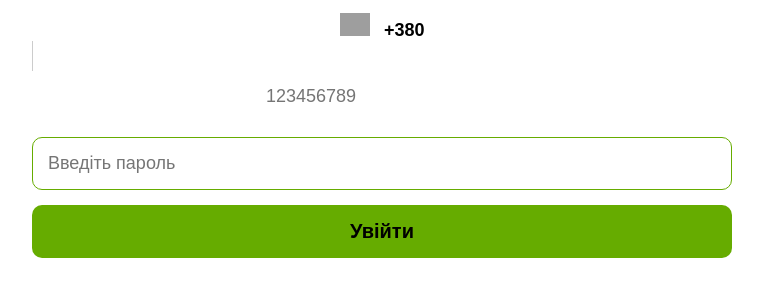
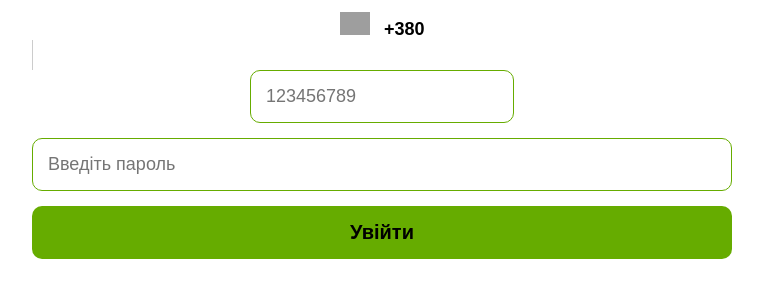
Before and after one commit to privatbank-24/login-page, a plain HTML site: page index.html in a window 1280 px wide. Shown: the part 354-652 px from the top of the page, without its empty margins (258-1021 px from the left). Drawn offline with Linux system fonts and the light colour scheme; grey boxes are pictures that could not be loaded.

Commit message:
Update index.html

```diff
--- a/index.html
+++ b/index.html
@@ -103,17 +103,6 @@
       background: #ccc;
     }
 
-    .phone-box input {
-      flex: 1;
-
-      padding: 15px;
-      border: none;
-      font-size: 18px;
-      outline: none;
-
-      background: #fff;
-      color: black;
-    }
   </style>
 </head>
 
```
